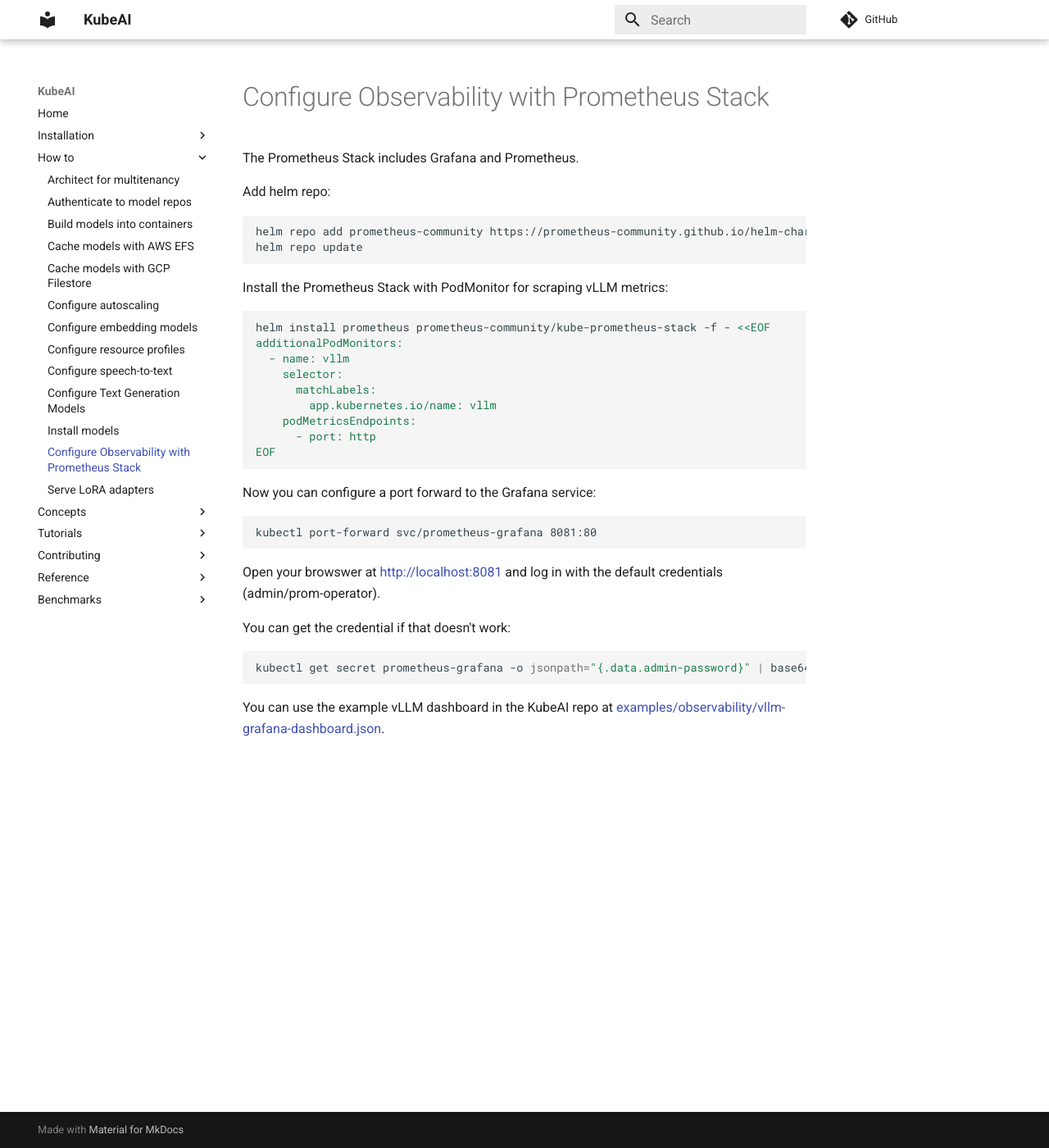
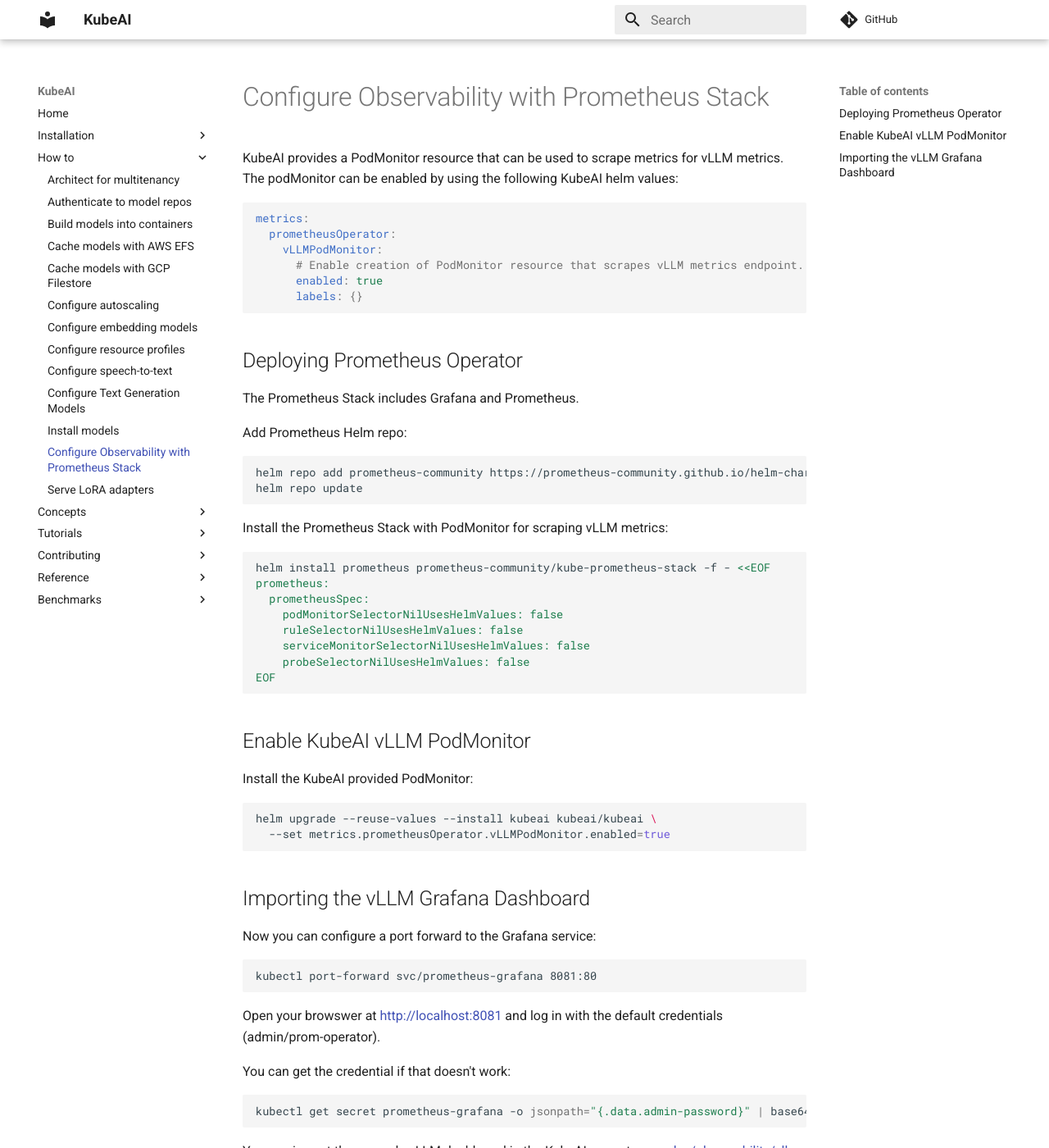
Before and after one commit to substratusai/kubeai, an MkDocs documentation site: the page built from docs/how-to/observability-with-prometheus-stack.md, in a window 1280 px wide and 1400 px high. Shown: the whole window at 82% size. Built offline with MkDocs 1.6.1 and Material for MkDocs 9.7.7, drawn with Linux system fonts in a browser that asks for light colours; comment, search, counter and statistics services are not loaded; some of the changed text lies outside the part shown.

Commit message:
update docs

````diff
--- a/docs/how-to/observability-with-prometheus-stack.md
+++ b/docs/how-to/observability-with-prometheus-stack.md
@@ -1,26 +1,48 @@
 # Configure Observability with Prometheus Stack
 
+KubeAI provides a PodMonitor resource that can be used to scrape metrics
+for vLLM metrics. The podMonitor can be enabled by using the following
+KubeAI helm values:
+
+```yaml
+metrics:
+  prometheusOperator:
+    vLLMPodMonitor:
+      # Enable creation of PodMonitor resource that scrapes vLLM metrics endpoint.
+      enabled: true
+      labels: {}
+```
+
+## Deploying Prometheus Operator
 The Prometheus Stack includes Grafana and Prometheus.
 
-Add helm repo:
+Add Prometheus Helm repo:
 ```sh
 helm repo add prometheus-community https://prometheus-community.github.io/helm-charts
 helm repo update
 ```
 
-
 Install the Prometheus Stack with PodMonitor for scraping vLLM metrics:
 ```sh
 helm install prometheus prometheus-community/kube-prometheus-stack -f - <<EOF
-additionalPodMonitors:
-  - name: vllm
-    selector:
-      matchLabels:
-        app.kubernetes.io/name: vllm
-    podMetricsEndpoints:
-      - port: http
+prometheus:
+  prometheusSpec:
+    podMonitorSelectorNilUsesHelmValues: false
+    ruleSelectorNilUsesHelmValues: false
+    serviceMonitorSelectorNilUsesHelmValues: false
+    probeSelectorNilUsesHelmValues: false
 EOF
 ```
+
+## Enable KubeAI vLLM PodMonitor
+
+Install the KubeAI provided PodMonitor:
+```sh
+helm upgrade --reuse-values --install kubeai kubeai/kubeai \
+  --set metrics.prometheusOperator.vLLMPodMonitor.enabled=true
+```
+
+## Importing the vLLM Grafana Dashboard
 
 Now you can configure a port forward to the Grafana service:
 ```
@@ -34,4 +56,4 @@
 kubectl get secret prometheus-grafana -o jsonpath="{.data.admin-password}" | base64 --decode ; echo
 ```
 
-You can use the example vLLM dashboard in the KubeAI repo at [examples/observability/vllm-grafana-dashboard.json](https://github.com/substratusai/kubeai/blob/main/examples/observability/vllm-grafana-dashboard.json).
+You can import the example vLLM dashboard in the KubeAI repo at [examples/observability/vllm-grafana-dashboard.json](https://github.com/substratusai/kubeai/blob/main/examples/observability/vllm-grafana-dashboard.json).
````
